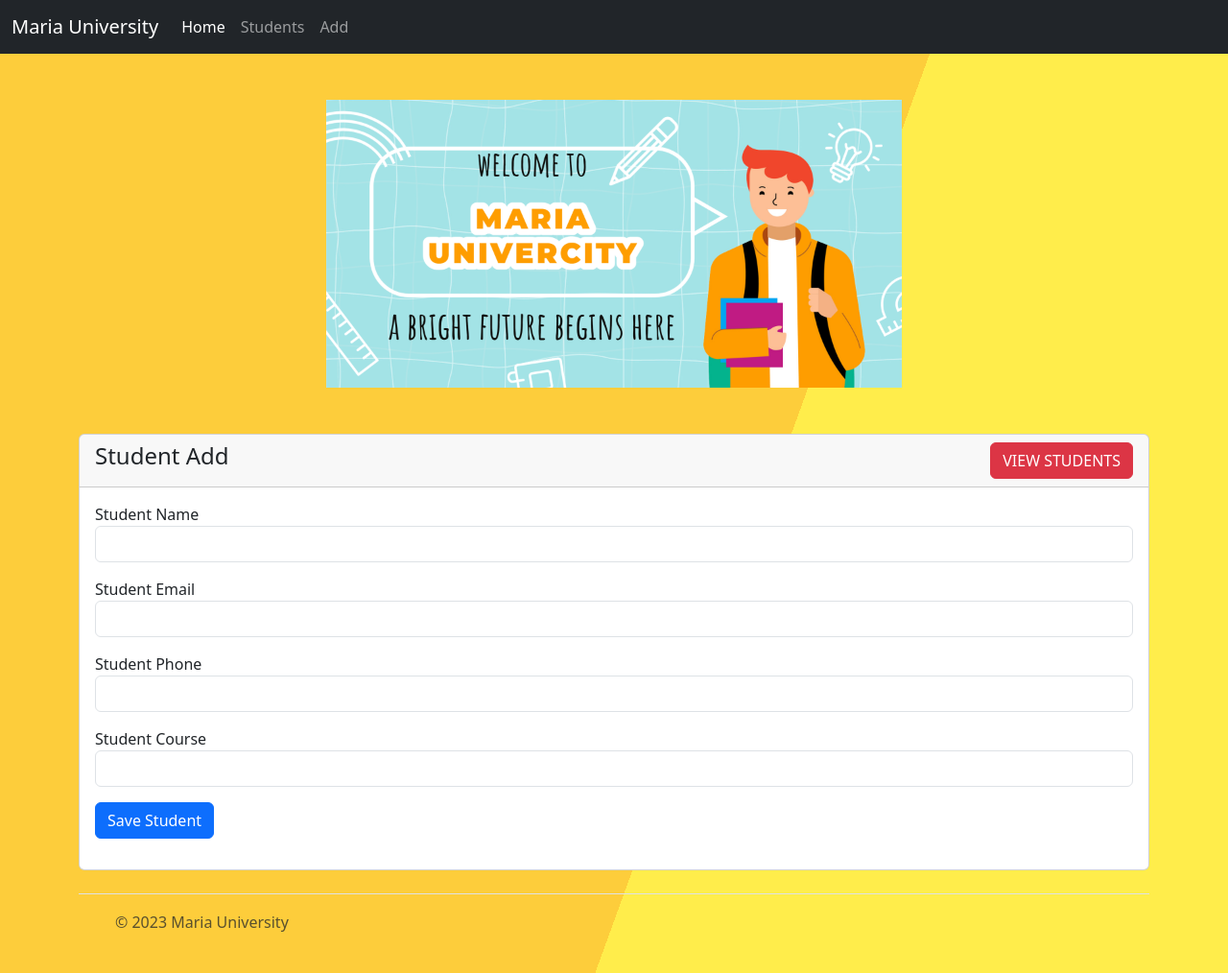
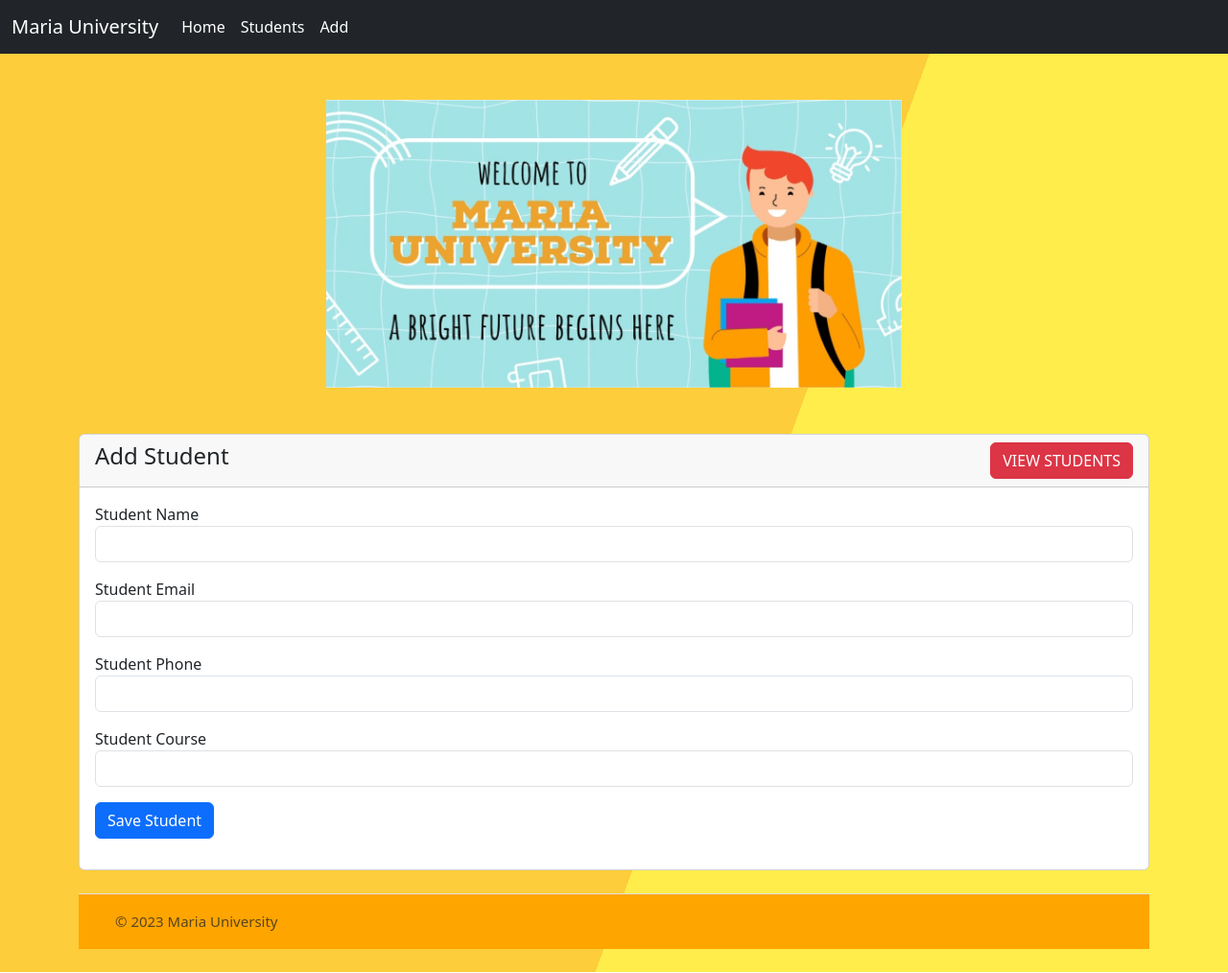
Before and after one commit to EsSuarez09/PHP_Assignment1, a PHP site: page /student-create.php in a window 1280 px wide. Shown: the whole page at 96% size. Run offline with PHP 8.4, Linux system fonts and the light colour scheme.

Commit message:
updated all

```diff
--- a/style.css
+++ b/css/style.css
@@ -2,9 +2,6 @@ body {
     background: linear-gradient(110deg, #fdcd3b 60%, #ffed4b 60%);
 
 }
-
-
-
 .banner{
     height: 300px !important;
     width: 100%;
@@ -22,3 +19,21 @@ body {
   .test{
     color :blue;
   }
+  footer {
+    background-color: orange;
+    color: black;
+    font-size: 15px;
+  }
+
+  .navbar-nav .nav-link:hover {
+    color: yellow;
+  }
+  .add-student-heading:hover {
+    color:red;
+    cursor: pointer;
+  }
+
+
+  .navbar-nav .nav-link {
+    color: white;
+  }
--- a/includes/header.php
+++ b/includes/header.php
@@ -8,8 +8,8 @@
     <!-- Bootstrap CSS -->
     <link href="https://cdn.jsdelivr.net/npm/bootstrap@5.3.0/dist/css/bootstrap.min.css" rel="stylesheet" integrity="sha384-9ndCyUaIbzAi2FUVXJi0CjmCapSmO7SnpJef0486qhLnuZ2cdeRhO02iuK6FUUVM" crossorigin="anonymous">
 
-    <title>Maria University?</title>
-    <link rel="stylesheet" type="text/css" href="./style.css">
+    <title>Maria University</title>
+    <link rel="stylesheet" type="text/css" href="./css/style.css">
 
     <nav class="navbar navbar-expand-lg bg-dark" data-bs-theme="dark">
   <div class="container-fluid">
--- a/index.php
+++ b/index.php
@@ -8,7 +8,7 @@
 
     <div class="row">
         <div class="col-md-12 centered-image " >
-            <img src="image/mariabanner.png" class="img-fluid" alt="..." style=" height: 300px !important;">
+            <img src="image/mariabanner.jpg" class="img-fluid" alt="..." style=" height: 300px !important;">
         </div>
    </div>
 
@@ -16,7 +16,7 @@
         <div class="col-md-12">
             <div class="card">
                 <div class="card-header">
-                    <h4>Student Details
+                    <h4 class="add-student-heading">Student Details
                         <a href="student-create.php" class="btn-btn-primary float-end">Add Students</a>
                     </h4>
                 </div>
--- a/student-create.php
+++ b/student-create.php
@@ -9,7 +9,7 @@ session_start();
     <?php include('message.php'); ?>
     <div class="row">
         <div class="col-md-12 centered-image " >
-            <img src="image/mariabanner.png" class="img-fluid" alt="..." style=" height: 300px !important;">
+            <img src="image/mariabanner.jpg" class="img-fluid" alt="..." style=" height: 300px !important;">
         </div>
    </div>
 
@@ -17,7 +17,7 @@ session_start();
         <div class="col-md-12">
             <div class="card">
                 <div class="card-header">
-                    <h4>Student Add
+                    <h4 class="add-student-heading">Add Student
                         <a href="index.php" class="btn btn-danger float-end">VIEW STUDENTS</a>
                     </h4>
                 </div>
```
Also changed, not shown: sql/myfilesphp.sql (added, +73 -0 lines), image/maria_pic.png (deleted), image/mariabanner.jpg (added), image/mariabanner.png (deleted), image/mariapic.png (deleted).
